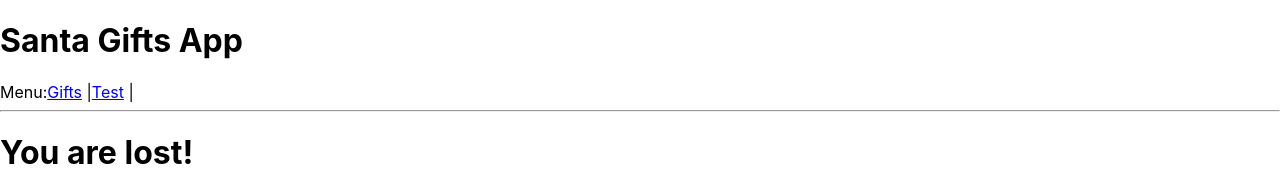
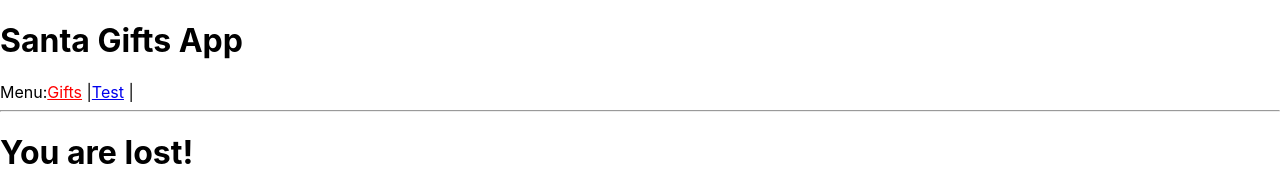
Before and after one commit to jakubhfake/lista-swietego-mikolaja-react-fe, a React (Create React App) app: page / in a window 1280 px wide. Shown: the top 172 px of the page. Built offline with nearby package versions, Linux system fonts and the light colour scheme.

Commit message:
add NavLink in Header

```diff
--- a/src/components/Header/Header.tsx
+++ b/src/components/Header/Header.tsx
@@ -1,11 +1,11 @@
-import {Link} from "react-router-dom";
+import {Link, NavLink} from "react-router-dom";
 import React from "react";
 
 export const Header = () => {
     return <>
         <h1>Santa Gifts App</h1>
         Menu:
-        <Link to={"/gift"}>Gifts</Link> |
+        <NavLink style={({isActive}) => ({color: isActive ? 'green' : 'red'})} to={"/gift"}>Gifts</NavLink> |
         <Link to={"/test"}>Test</Link> |
         <hr/>
     </>
```
